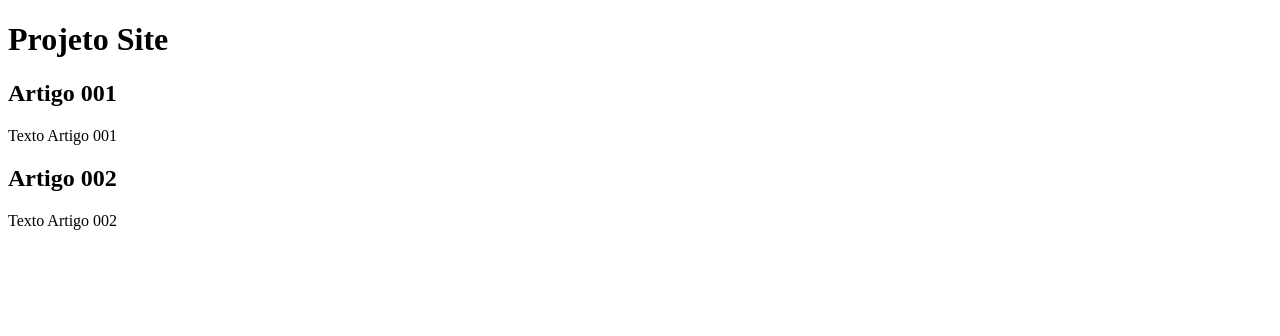
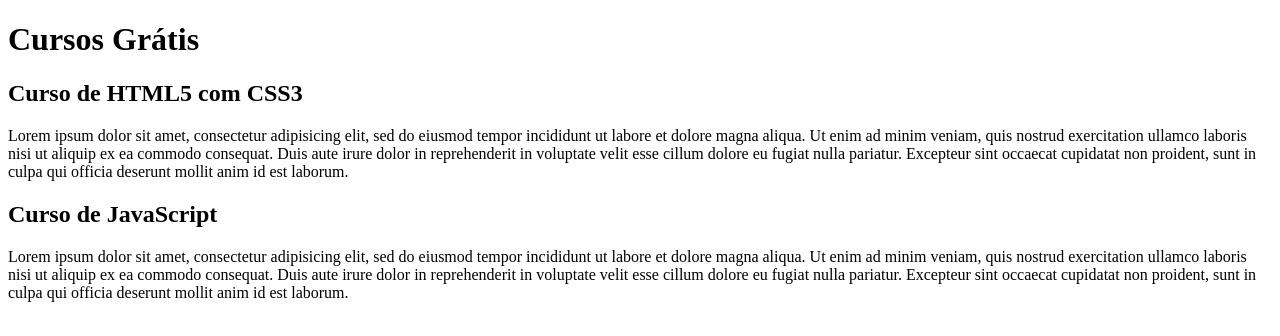
Before and after one commit to Dtjak/Projeto-site-Curso-em-Video, a plain HTML site: page index.html in a window 1280 px wide. Drawn offline with Linux system fonts and the light colour scheme.

Commit message:
comecei a escrever o conteúdo

```diff
--- a/index.html
+++ b/index.html
@@ -11,15 +11,25 @@
 	<body>
 		<main>
 			<header>
-				<h1>Projeto Site</h1>
+				<h1>Cursos Grátis</h1>
 			</header>
 			<article>
-				<h2>Artigo 001</h2>
-				<p>Texto Artigo 001</p>
+				<h2>Curso de HTML5 com CSS3</h2>
+				<p>Lorem ipsum dolor sit amet, consectetur adipisicing elit, sed do eiusmod
+				tempor incididunt ut labore et dolore magna aliqua. Ut enim ad minim veniam,
+				quis nostrud exercitation ullamco laboris nisi ut aliquip ex ea commodo
+				consequat. Duis aute irure dolor in reprehenderit in voluptate velit esse
+				cillum dolore eu fugiat nulla pariatur. Excepteur sint occaecat cupidatat non
+				proident, sunt in culpa qui officia deserunt mollit anim id est laborum.</p>
 			</article>
 			<article>
-				<h2>Artigo 002</h2>
-				<p>Texto Artigo 002</p>
+				<h2>Curso de JavaScript</h2>
+				<p>Lorem ipsum dolor sit amet, consectetur adipisicing elit, sed do eiusmod
+				tempor incididunt ut labore et dolore magna aliqua. Ut enim ad minim veniam,
+				quis nostrud exercitation ullamco laboris nisi ut aliquip ex ea commodo
+				consequat. Duis aute irure dolor in reprehenderit in voluptate velit esse
+				cillum dolore eu fugiat nulla pariatur. Excepteur sint occaecat cupidatat non
+				proident, sunt in culpa qui officia deserunt mollit anim id est laborum.</p>
 			</article>
 		</main>
 	</body>
```
